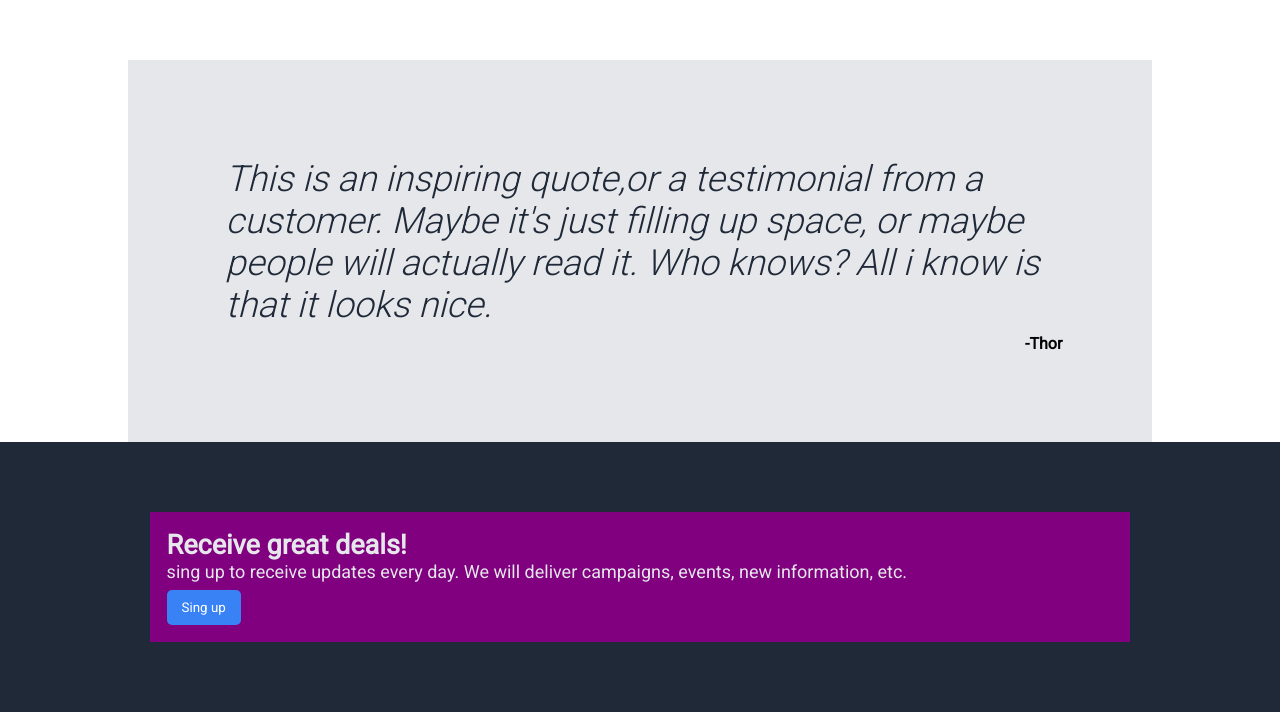
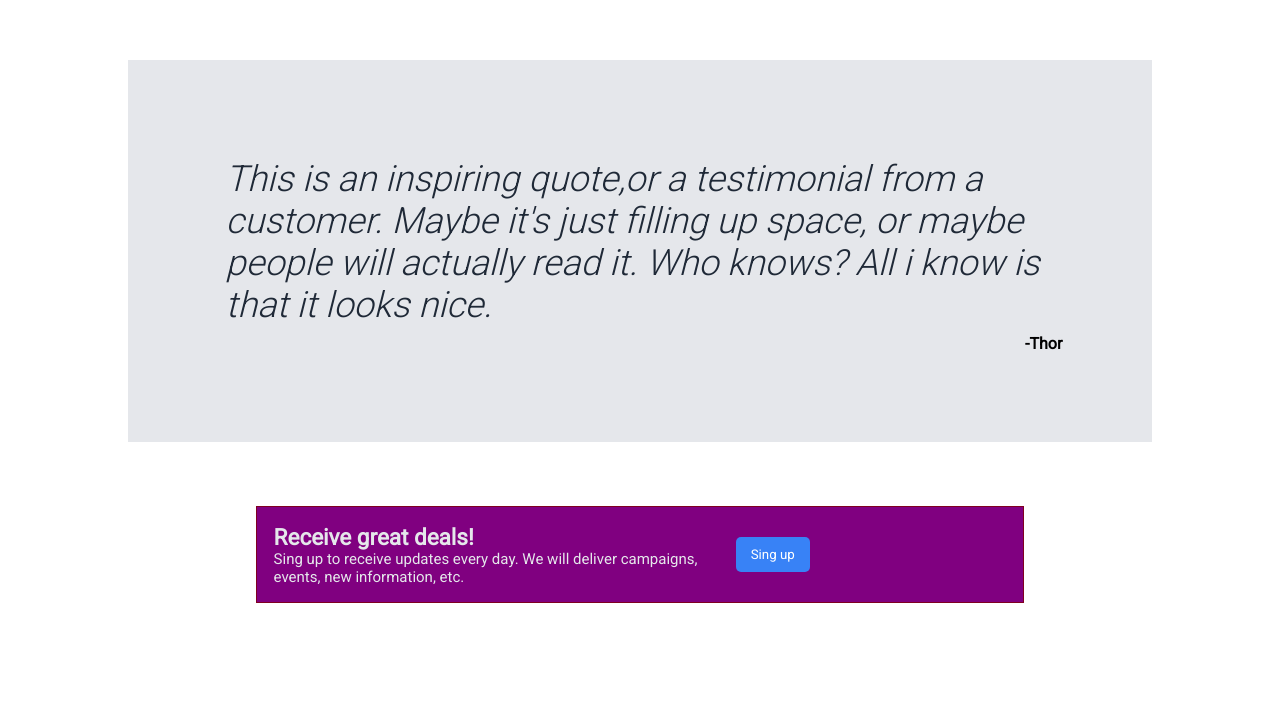
Before and after one commit to favio102/2-assignment, a plain HTML site: page index.html in a window 1280 px wide. Shown: the part 1014-1726 px from the top of the page. After the commit the page ends 1617 px from the top, so only its background shows below. Drawn offline with Linux system fonts and the light colour scheme.

Commit message:
sing up modified, not complete

```diff
--- a/index.html
+++ b/index.html
@@ -77,20 +77,20 @@
             </div>
         </section>
 
-        <!-- header 4 -->
-        <header>
+        <!-- sign up -->
+        <section>
             <div class="box">
                 <div class="box-1" id="box-1">
                     <h2 id="1-box">Receive great deals!</h2>
                     <p id="1-box">
-                        sing up to receive updates every day. We will deliver
+                        Sing up to receive updates every day. We will deliver
                         campaigns, events, new information, etc.
                     </p>
                 </div>
-                <div class="box-1 about-info" id="box-1">
+                <div class="box-1 about-info about-page" id="box-1">
                     <button class="button">Sing up</button>
                 </div>
             </div>
-        </header>
+          </section>
     </body>
 </html>
--- a/style.css
+++ b/style.css
@@ -75,28 +75,28 @@ nav .links a:hover {
     border: white;
 }
 
-/* header 4 */
+/* Sign up */
 .box {
-    margin: 50px 0;
-    background-color: purple;
-    border-color: white;
+    background-color: #800080		;
+    border: solid 1px #800020;
     padding: 10px 15px;
-    font-size: 18px;
+    font-size: 15px;
     color: #e5e7eb;
+    display: flex;
+    text-align: left;
+    width: 60%;
+    margin: auto;
+    height: auto;
+    margin-top: 5vw;
 }
 
-#box-1 {
+.box-1 {
     display: flex;
-    align-items: flex-start;
-    align-content: space-around;
-    flex-direction: column;
+    align-content: space-between;
     padding: 0.1rem;
     margin: 5px 0;
-}
-
-.box-1 h2 h3 p {
-    margin: 50px 0;
-    padding: 1rem;
+    flex-direction: column;
+    align-self: center;
 }
 
 /* *RANDOM-COlUMN SECTION */
```
